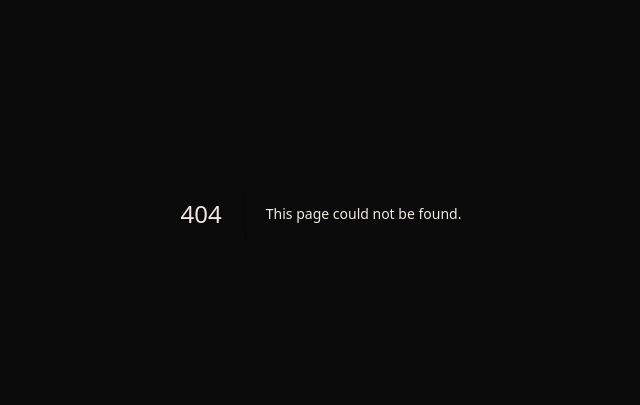
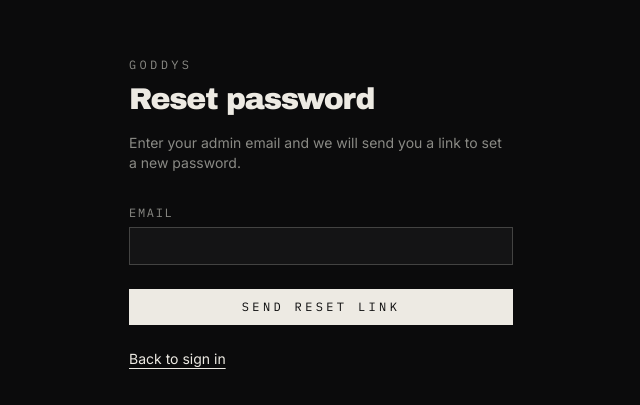
Before and after one commit to janambrocio12-create/goddys, a Next.js app: page /admin/forgot-password in a window 1280 px wide. Before the commit this address had no page. Shown: the part 187-592 px from the top of the page, without its empty margins (319-959 px from the left). Built offline with nearby package versions, Linux system fonts and the light colour scheme; no server answers.

Commit message:
Add admin forgot/reset password flow

```diff
--- /dev/null
+++ b/src/app/admin/forgot-password/page.tsx
@@ -0,0 +1,102 @@
+'use client';
+
+import { useState } from 'react';
+import Link from 'next/link';
+import { createClient } from '@/lib/supabase/client';
+
+export default function AdminForgotPasswordPage() {
+  const supabase = createClient();
+
+  const [email, setEmail] = useState('');
+  const [isSubmitting, setIsSubmitting] = useState(false);
+  const [sent, setSent] = useState(false);
+  const [error, setError] = useState<string | null>(null);
+
+  async function handleSubmit(event: React.FormEvent) {
+    event.preventDefault();
+    setIsSubmitting(true);
+    setError(null);
+
+    const { error: resetError } = await supabase.auth.resetPasswordForEmail(email, {
+      redirectTo: `${window.location.origin}/admin/reset-password`,
+    });
+
+    setIsSubmitting(false);
+
+    if (resetError) {
+      setError('Something went wrong sending the link. Try again in a bit.');
+      return;
+    }
+
+    // Same email either way, whether or not it matches an account —
+    // same reasoning as the login form's vague error.
+    setSent(true);
+  }
+
+  if (sent) {
+    return (
+      <div className="flex min-h-screen items-center justify-center px-6">
+        <div className="w-full max-w-sm">
+          <p className="font-mono text-xs uppercase tracking-widest text-concrete">GODDYS</p>
+          <h1 className="mt-2 font-display text-3xl tracking-tightest">Check your email</h1>
+          <p className="mt-4 text-sm text-concrete">
+            If {email} is an admin account, a password reset link is on its way. Open it to set a
+            new password.
+          </p>
+          <Link
+            href="/admin/login"
+            className="mt-6 inline-block font-mono text-xs uppercase tracking-widest text-bone underline underline-offset-4"
+          >
+            Back to sign in
+          </Link>
+        </div>
+      </div>
+    );
+  }
+
+  return (
+    <div className="flex min-h-screen items-center justify-center px-6">
+      <div className="w-full max-w-sm">
+        <p className="font-mono text-xs uppercase tracking-widest text-concrete">GODDYS</p>
+        <h1 className="mt-2 font-display text-3xl tracking-tightest">Reset password</h1>
+        <p className="mt-4 text-sm text-concrete">
+          Enter your admin email and we will send you a link to set a new password.
+        </p>
+
+        <form onSubmit={handleSubmit} className="mt-8 flex flex-col gap-4">
+          <label className="flex flex-col gap-1.5">
+            <span className="font-mono text-xs uppercase tracking-wide text-concrete">Email</span>
+            <input
+              type="email"
+              required
+              autoComplete="email"
+              value={email}
+              onChange={(event) => setEmail(event.target.value)}
+              className="border border-concrete/40 bg-panel px-3 py-2 text-sm text-bone outline-none focus-visible:border-hazard"
+            />
+          </label>
+
+          {error && (
+            <p role="alert" className="font-mono text-xs text-danger">
+              {error}
+            </p>
+          )}
+
+          <button
+            type="submit"
+            disabled={isSubmitting}
+            className="mt-2 bg-bone py-2.5 font-mono text-xs uppercase tracking-widest text-ink transition-opacity hover:opacity-90 disabled:opacity-50"
+          >
+            {isSubmitting ? 'Sending…' : 'Send reset link'}
+          </button>
+        </form>
+
+        <p className="mt-6 text-sm text-concrete">
+          <Link href="/admin/login" className="text-bone underline underline-offset-4">
+            Back to sign in
+          </Link>
+        </p>
+      </div>
+    </div>
+  );
+}
--- a/src/app/admin/login/page.tsx
+++ b/src/app/admin/login/page.tsx
@@ -1,6 +1,7 @@
 'use client';
 
 import { useState } from 'react';
+import Link from 'next/link';
 import { useRouter } from 'next/navigation';
 import { createClient } from '@/lib/supabase/client';
 
@@ -81,6 +82,15 @@ export default function AdminLoginPage() {
             {isSubmitting ? 'Signing in…' : 'Sign in'}
           </button>
         </form>
+
+        <p className="mt-6 text-sm text-concrete">
+          <Link
+            href="/admin/forgot-password"
+            className="text-bone underline underline-offset-4"
+          >
+            Forgot password?
+          </Link>
+        </p>
       </div>
     </div>
   );
--- /dev/null
+++ b/src/app/admin/reset-password/page.tsx
@@ -0,0 +1,143 @@
+'use client';
+
+import { useEffect, useState } from 'react';
+import { useRouter } from 'next/navigation';
+import Link from 'next/link';
+import { createClient } from '@/lib/supabase/client';
+
+export default function AdminResetPasswordPage() {
+  const router = useRouter();
+  const supabase = createClient();
+
+  const [isReady, setIsReady] = useState(false);
+  const [hasRecoverySession, setHasRecoverySession] = useState(false);
+  const [password, setPassword] = useState('');
+  const [confirmPassword, setConfirmPassword] = useState('');
+  const [error, setError] = useState<string | null>(null);
+  const [isSubmitting, setIsSubmitting] = useState(false);
+
+  useEffect(() => {
+    // The reset link's token lives in the URL hash, which the browser
+    // client picks up on load and exchanges for a session automatically
+    // (firing PASSWORD_RECOVERY). We also check getSession() directly in
+    // case that already happened before this listener was attached.
+    const { data: listener } = supabase.auth.onAuthStateChange((event, session) => {
+      if (event === 'PASSWORD_RECOVERY' || session) {
+        setHasRecoverySession(true);
+      }
+      setIsReady(true);
+    });
+
+    supabase.auth.getSession().then(({ data }) => {
+      if (data.session) setHasRecoverySession(true);
+      setIsReady(true);
+    });
+
+    return () => listener.subscription.unsubscribe();
+  }, [supabase]);
+
+  async function handleSubmit(event: React.FormEvent) {
+    event.preventDefault();
+    setError(null);
+
+    if (password.length < 6) {
+      setError('Password must be at least 6 characters.');
+      return;
+    }
+    if (password !== confirmPassword) {
+      setError('Passwords do not match.');
+      return;
+    }
+
+    setIsSubmitting(true);
+    const { error: updateError } = await supabase.auth.updateUser({ password });
+    setIsSubmitting(false);
+
+    if (updateError) {
+      setError(updateError.message);
+      return;
+    }
+
+    router.push('/admin/dashboard');
+    router.refresh();
+  }
+
+  if (!isReady) {
+    return null;
+  }
+
+  if (!hasRecoverySession) {
+    return (
+      <div className="flex min-h-screen items-center justify-center px-6">
+        <div className="w-full max-w-sm">
+          <p className="font-mono text-xs uppercase tracking-widest text-concrete">GODDYS</p>
+          <h1 className="mt-2 font-display text-3xl tracking-tightest">Link expired</h1>
+          <p className="mt-4 text-sm text-concrete">
+            This reset link is invalid or has expired. Request a new one below.
+          </p>
+          <Link
+            href="/admin/forgot-password"
+            className="mt-6 inline-block font-mono text-xs uppercase tracking-widest text-bone underline underline-offset-4"
+          >
+            Request new link
+          </Link>
+        </div>
+      </div>
+    );
+  }
+
+  return (
+    <div className="flex min-h-screen items-center justify-center px-6">
+      <div className="w-full max-w-sm">
+        <p className="font-mono text-xs uppercase tracking-widest text-concrete">GODDYS</p>
+        <h1 className="mt-2 font-display text-3xl tracking-tightest">Set new password</h1>
+
+        <form onSubmit={handleSubmit} className="mt-8 flex flex-col gap-4">
+          <label className="flex flex-col gap-1.5">
+            <span className="font-mono text-xs uppercase tracking-wide text-concrete">
+              New password
+            </span>
+            <input
+              type="password"
+              required
+              minLength={6}
+              autoComplete="new-password"
+              value={password}
+              onChange={(event) => setPassword(event.target.value)}
+              className="border border-concrete/40 bg-panel px-3 py-2 text-sm text-bone outline-none focus-visible:border-hazard"
+            />
+          </label>
+
+          <label className="flex flex-col gap-1.5">
+            <span className="font-mono text-xs uppercase tracking-wide text-concrete">
+              Confirm password
+            </span>
+            <input
+              type="password"
+              required
+              minLength={6}
+              autoComplete="new-password"
+              value={confirmPassword}
+              onChange={(event) => setConfirmPassword(event.target.value)}
+              className="border border-concrete/40 bg-panel px-3 py-2 text-sm text-bone outline-none focus-visible:border-hazard"
+            />
+          </label>
+
+          {error && (
+            <p role="alert" className="font-mono text-xs text-danger">
+              {error}
+            </p>
+          )}
+
+          <button
+            type="submit"
+            disabled={isSubmitting}
+            className="mt-2 bg-bone py-2.5 font-mono text-xs uppercase tracking-widest text-ink transition-opacity hover:opacity-90 disabled:opacity-50"
+          >
+            {isSubmitting ? 'Updating…' : 'Update password'}
+          </button>
+        </form>
+      </div>
+    </div>
+  );
+}
```
Also changed, not shown: middleware.ts (+13 -4 lines).
